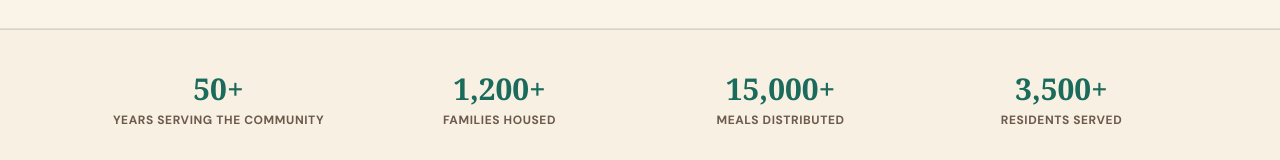
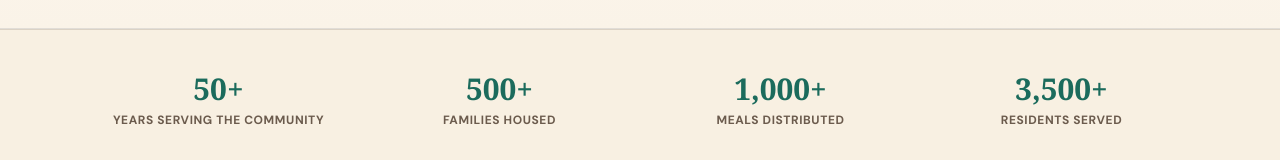
Before and after one commit to smngo100/hsc, a React (Vite) app: page / in a window 1280 px wide. Shown: the part 529-689 px from the top of the page. Built offline with nearby package versions, Linux system fonts and the light colour scheme; a web font is replaced by a local one.

Commit message:
Updated Stats Bar info

```diff
--- a/src/components/StatsBar.tsx
+++ b/src/components/StatsBar.tsx
@@ -6,8 +6,8 @@ export const StatsBar: React.FC = () => {
 
   const stats = [
     { number: "50+", label: t.stats.years },
-    { number: "1,200+", label: t.stats.families },
-    { number: "15,000+", label: t.stats.meals },
+    { number: "500+", label: t.stats.families },
+    { number: "1,000+", label: t.stats.meals },
     { number: "3,500+", label: t.stats.residents },
   ];
 
--- a/src/data/contentData.ts
+++ b/src/data/contentData.ts
@@ -8,8 +8,8 @@ import {
 
 export const STATS_DATA: StatItem[] = [
   { number: "50+", label: "Years Serving The Community" },
-  { number: "1,200+", label: "Families Housed" },
-  { number: "15,000+", label: "Meals Distributed" },
+  { number: "500+", label: "Families Housed" },
+  { number: "1,000+", label: "Meals Distributed" },
   { number: "3,500+", label: "Residents Served" },
 ];
 
```
